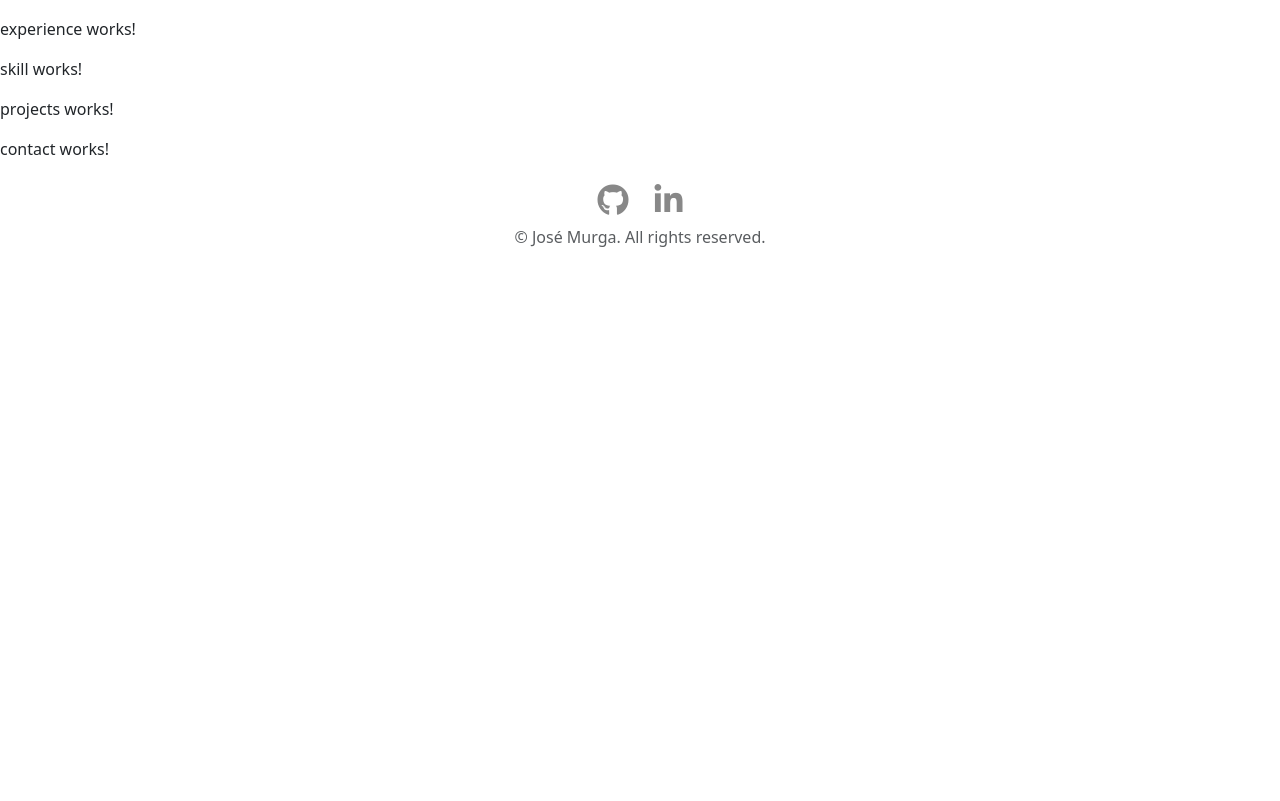
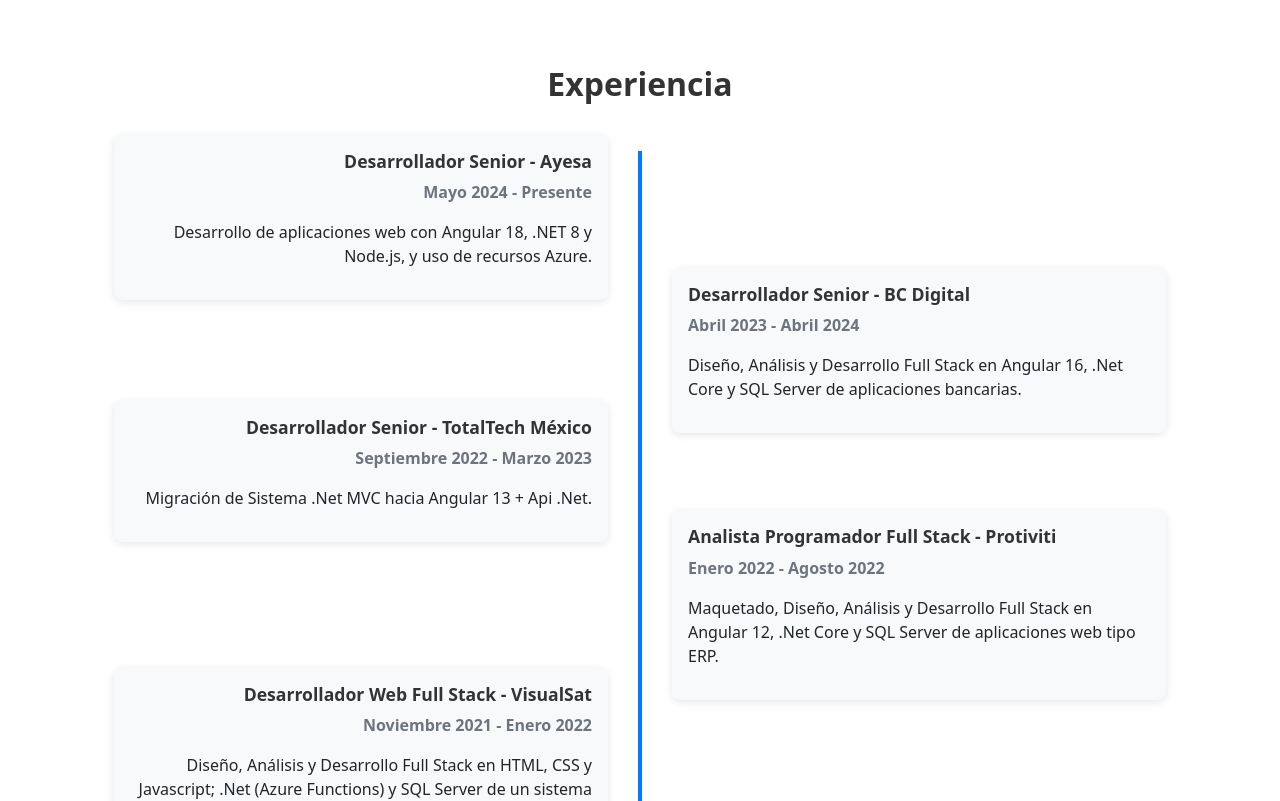
Before and after one commit to Jmurga16/portfolio, an Angular app: page / in a window 1280 px wide. Shown: the part 1420-2221 px from the top of the page. Before the commit the page ends 1685 px from the top, so only its background shows below. Built offline with nearby package versions, Linux system fonts and the light colour scheme.

Commit message:
Experiencia Version 1

```diff
--- a/src/app/app.component.html
+++ b/src/app/app.component.html
@@ -6,9 +6,8 @@
     </section>
     <app-about></app-about>
     <app-education></app-education>
-    <section #experience id="experience">
-      <app-experience></app-experience>
-    </section>
+    <app-experience></app-experience>
+
     <section #skill id="skill">
       <app-skill></app-skill>
     </section>
--- a/src/app/pages/experience/experience.component.html
+++ b/src/app/pages/experience/experience.component.html
@@ -1 +1,16 @@
-<p>experience works!</p>
+<section #experience id="experience"  class="py-5">
+    <div class="container">
+        <h2 class="text-center mb-5">Experiencia</h2>
+        <div class="timeline">
+          <div class="timeline-item" *ngFor="let exp of experienceList">
+            <div class="timeline-icon"></div>
+            <div class="timeline-content">
+              <h5 class="timeline-title">{{ exp.position }} - {{ exp.company }}</h5>
+              <p class="text-secondary">{{ exp.period }}</p>
+              <p>{{ exp.description }}</p>
+            </div>
+          </div>
+        </div>
+      </div>
+
+</section>
--- a/src/app/pages/experience/experience.component.scss
+++ b/src/app/pages/experience/experience.component.scss
@@ -0,0 +1,74 @@
+#experience {
+    h2 {
+        color      : #333;
+        font-weight: bold;
+    }
+
+    .timeline {
+        position  : relative;
+        margin    : 0;
+        padding   : 2rem 0;
+        list-style: none;
+
+        &:before {
+            content         : '';
+            position        : absolute;
+            top             : 0;
+            left            : 50%;
+            height          : 100%;
+            width           : 4px;
+            background-color: #007bff;
+            transform       : translateX(-50%);
+        }
+
+        .timeline-item {
+            position  : relative;
+            margin-top: -4rem;
+            width     : 50%;
+            padding   : 1rem 2rem;
+            box-sizing: border-box;
+
+            &:nth-child(odd) {
+                left      : 0;
+                text-align: right;
+            }
+
+            &:nth-child(even) {
+                left      : 50%;
+                text-align: left;
+            }
+
+            .timeline-icon {
+                position        : absolute;
+                top             : 1rem;
+                left            : 50%;
+                width           : 20px;
+                height          : 20px;
+                background-color: #007bff;
+                border-radius   : 50%;
+                transform       : translateX(-50%);
+            }
+
+            .timeline-content {
+                position     : relative;
+                background   : #f8f9fa;
+                padding      : 1rem;
+                border-radius: 8px;
+                box-shadow   : 0 2px 8px rgba(0, 0, 0, 0.1);
+
+                .timeline-title {
+                    font-size  : 1.1rem;
+                    font-weight: bold;
+                    color      : #333;
+                }
+
+                .text-secondary {
+                    font-size  : 1rem;
+                    color      : #555;
+                    font-weight: bold;
+                }
+            }
+        }
+    }
+
+}
--- a/src/app/pages/experience/experience.component.ts
+++ b/src/app/pages/experience/experience.component.ts
@@ -6,5 +6,55 @@ import { Component } from '@angular/core';
   styleUrl: './experience.component.scss'
 })
 export class ExperienceComponent {
+  experienceList = [
+    {
+      position: 'Desarrollador Senior',
+      company: 'Ayesa',
+      period: 'Mayo 2024 - Presente',
+      description: 'Desarrollo de aplicaciones web con Angular 18, .NET 8 y Node.js, y uso de recursos Azure.'
+    },
+    {
+      position: 'Desarrollador Senior',
+      company: 'BC Digital',
+      period: 'Abril 2023 - Abril 2024',
+      description: 'Diseño, Análisis y Desarrollo Full Stack en Angular 16, .Net Core y SQL Server de aplicaciones bancarias.'
+    },
+    {
+      position: 'Desarrollador Senior',
+      company: 'TotalTech México',
+      period: 'Septiembre 2022 - Marzo 2023',
+      description: 'Migración de Sistema .Net MVC hacia Angular 13 + Api .Net.'
+    },
+    {
+      position: 'Analista Programador Full Stack',
+      company: 'Protiviti',
+      period: 'Enero 2022 - Agosto 2022',
+      description: 'Maquetado, Diseño, Análisis y Desarrollo Full Stack en Angular 12, .Net Core y SQL Server de aplicaciones web tipo ERP.'
+    },
+    {
+      position: 'Desarrollador Web Full Stack',
+      company: 'VisualSat',
+      period: 'Noviembre 2021 - Enero 2022',
+      description: 'Diseño, Análisis y Desarrollo Full Stack en HTML, CSS y Javascript; .Net (Azure Functions) y SQL Server de un sistema Web de Salud.'
+    },
+    {
+      position: 'Analista Programador',
+      company: 'Gestión & Sistemas',
+      period: 'Agosto 2021 - Octubre 2021',
+      description: 'Desarrollo de aplicaciones en C#, ASP .Net y Angular.'
+    },
+    {
+      position: 'Analista Programador Full Stack',
+      company: 'Lucky S.A.C',
+      period: 'Octubre 2020 - Agosto 2021',
+      description: 'Diseño, Análisis y Desarrollo Full Stack (C#, SQL Server, Html-Css y Typescript) en .Net Core y Angular del sistema ERP de la empresa.'
+    },
+    {
+      position: 'Desarrollador Web Full Stack',
+      company: 'Software Enterprise Services',
+      period: 'Agosto 2019 - Septiembre 2020',
+      description: 'Desarrollo full-stack (C#, SQL Server, Html-Css y Angular) en .NET, de los sistemas de información de la web de la empresa.'
+    }
 
+  ];
 }
```
